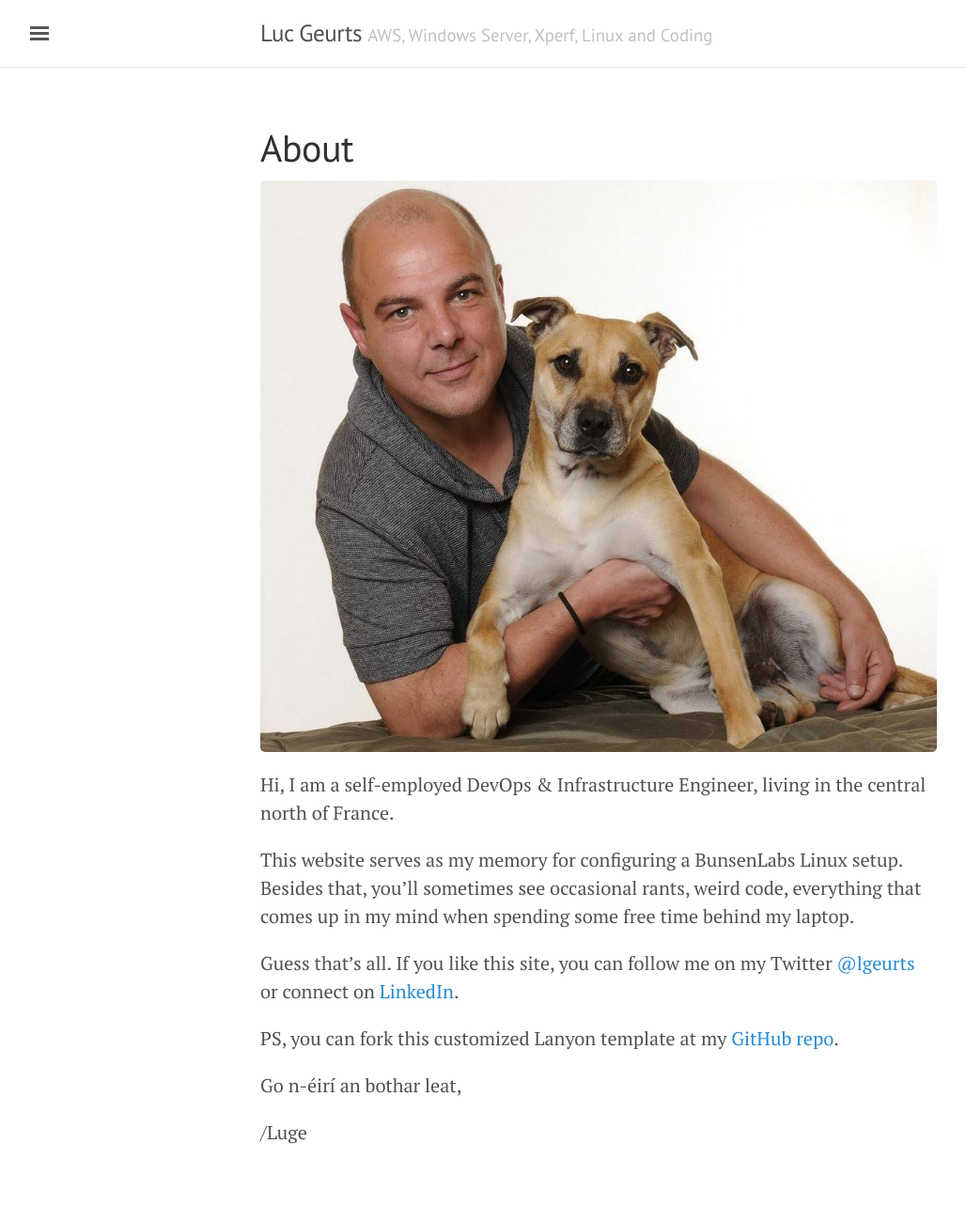
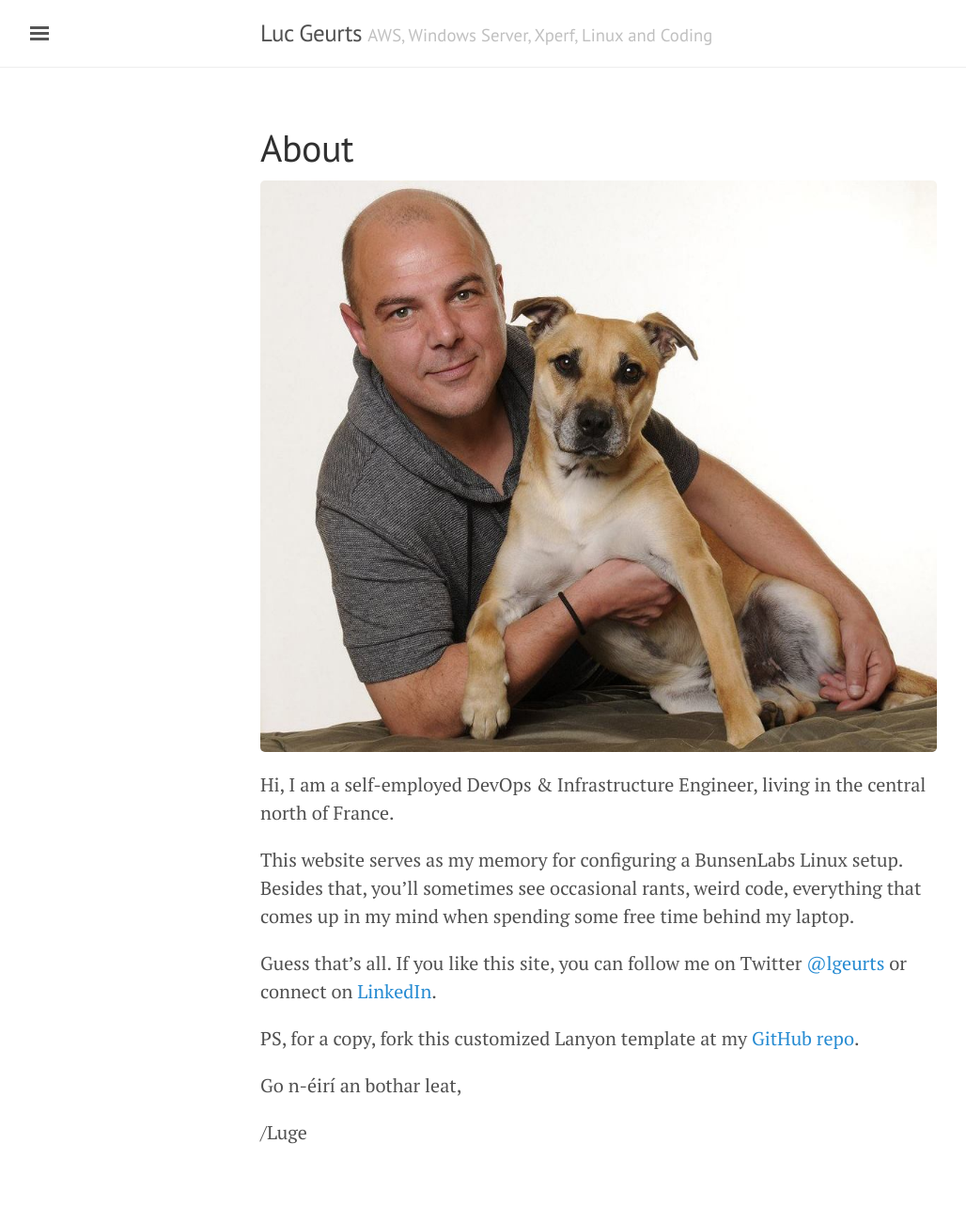
Before and after one commit to lgeurts/lgeurts.github.io, a Jekyll site: the page built from about.md, in a window 1280 px wide. Shown: the whole page at 94% size, without its empty margins (3-1031 px from the left). Built offline with Jekyll 4.4.1, drawn with Linux system fonts in a browser that asks for light colours.

Commit message:
Update about.md

```diff
--- a/about.md
+++ b/about.md
@@ -10,9 +10,9 @@
 This website serves as my memory for configuring a BunsenLabs Linux setup.
 Besides that, you'll sometimes see occasional rants, weird code, everything that comes up in my mind when spending some free time behind my laptop.
 
-Guess that's all. If you like this site, you can follow me on my Twitter [@lgeurts](https://twitter.com/lgeurts) or connect on [LinkedIn](https://www.linkedin.com/in/lucgeurts).
+Guess that's all. If you like this site, you can follow me on Twitter [@lgeurts](https://twitter.com/lgeurts) or connect on [LinkedIn](https://www.linkedin.com/in/lucgeurts).
 
-PS, you can fork this customized Lanyon template at my [GitHub repo](https://github.com/lgeurts/lgeurts.github.io).
+PS, for a copy, fork this customized Lanyon template at my [GitHub repo](https://github.com/lgeurts/lgeurts.github.io).
 
 Go n-éirí an bothar leat,
 
```
